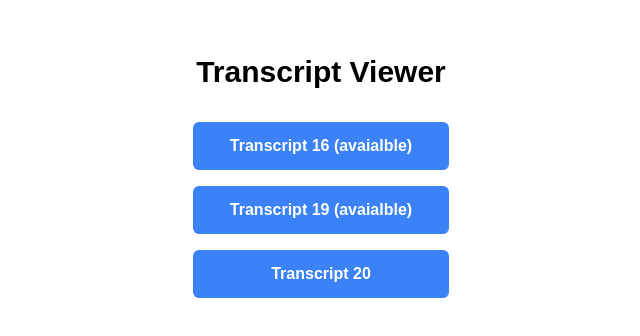
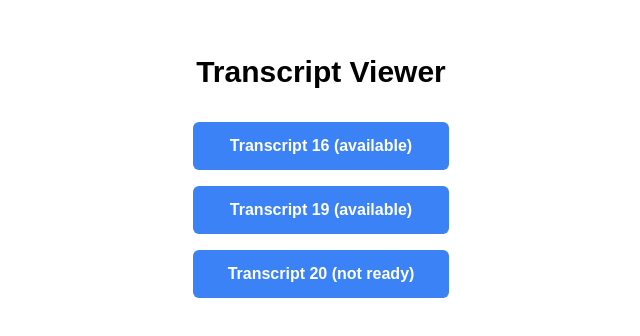
Before and after one commit to KingArthur0205/Upchieve, a Next.js app: page / in a window 1280 px wide. Shown: the part 224-560 px from the top of the page, without its empty margins (319-959 px from the left). Built offline with nearby package versions, Linux system fonts and the light colour scheme.

Commit message:
fixed typo

```diff
--- a/src/app/page.tsx
+++ b/src/app/page.tsx
@@ -7,17 +7,17 @@ export default function Home() {
       <div className="flex flex-col space-y-4">
         <Link href="/transcript/16">
           <button className="px-8 py-3 bg-blue-500 text-white font-semibold rounded-md hover:bg-blue-700 transition w-64">
-            Transcript 16 (avaialble)
+            Transcript 16 (available)
           </button>
         </Link>
         <Link href="/transcript/19">
           <button className="px-8 py-3 bg-blue-500 text-white font-semibold rounded-md hover:bg-blue-700 transition w-64">
-            Transcript 19 (avaialble)
+            Transcript 19 (available)
           </button>
         </Link>
         <Link href="/transcript/20">
           <button className="px-8 py-3 bg-blue-500 text-white font-semibold rounded-md hover:bg-blue-700 transition w-64">
-            Transcript 20
+            Transcript 20 (not ready)
           </button>
         </Link>
       </div>
```
